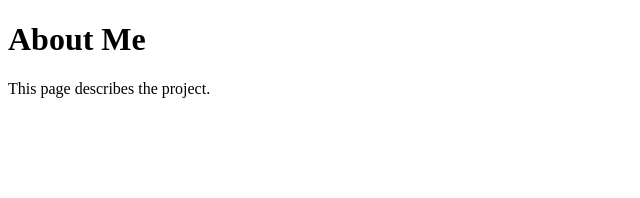
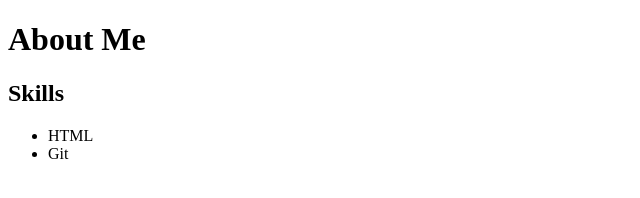
Before and after one commit to sonalibiswal10/Git-Practice, a plain HTML site: page about.html in a window 1280 px wide. Shown: the whole page, without its empty margins (0-640 px from the left). Drawn offline with Linux system fonts and the light colour scheme.

Commit message:
Adding skills

```diff
--- a/about.html
+++ b/about.html
@@ -6,6 +6,8 @@
 </head>
 <body>
   <h1>About Me</h1>
-  <p>This page describes the project.</p>
+  <p>  <h2>Skills</h2>
+  <ul><li>HTML</li><li>Git</li></ul>
+</p>
 </body>
 </html>
```
